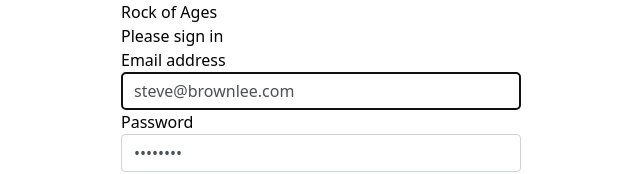
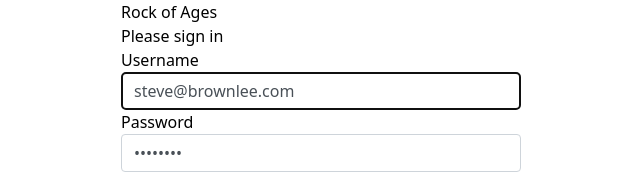
Before and after one commit to EthanB934/Gamerraterclient, a React (Vite) app: page /login in a window 1280 px wide. Shown: the top 174 px of the page, without its empty margins (271-911 px from the left). Built offline with nearby package versions, Linux system fonts and the light colour scheme.

Commit message:
Verified login component is functional

```diff
--- a/src/pages/Login.jsx
+++ b/src/pages/Login.jsx
@@ -3,7 +3,7 @@ import { Link, useNavigate } from "react-router-dom";
 import "./Login.css"
 
 export const Login = () => {
-    const [email, setEmail] = useState("steve@brownlee.com")
+    const [username, setUsername] = useState("steve@brownlee.com")
     const [password, setPassword] = useState("brownlee")
     const existDialog = useRef()
     const navigate = useNavigate()
@@ -12,14 +12,14 @@ export const Login = () => {
         e.preventDefault()
         fetch(`http://localhost:8000/login`, {
             method: "POST",
-            body: JSON.stringify({ email, password }),
+            body: JSON.stringify({ username, password }),
             headers: {
                 "Content-Type": "application/json"
             }
         })
             .then(res => res.json())
             .then(authInfo => {
-                if (authInfo.valid) {
+                if (authInfo) {
                     localStorage.setItem("rock_token", JSON.stringify(authInfo))
                     navigate("/")
                 } else {
@@ -40,12 +40,12 @@ export const Login = () => {
                     <h1 className="text-4xl mt-7 mb-3">Rock of Ages</h1>
                     <h2 className="text-xl mb-10">Please sign in</h2>
                     <fieldset className="mb-4">
-                        <label htmlFor="inputEmail"> Email address </label>
-                        <input type="email" id="inputEmail"
-                            value={email}
-                            onChange={evt => setEmail(evt.target.value)}
+                        <label> Username </label>
+                        <input type="text" id="inputUsername"
+                            value={username}
+                            onChange={evt => setUsername(evt.target.value)}
                             className="form-control"
-                            placeholder="Email address"
+                            placeholder="Username"
                             required autoFocus />
                     </fieldset>
                     <fieldset className="mb-4">
```
Also changed, not shown: 1 other file (tests, documents, lock files or other folders).
